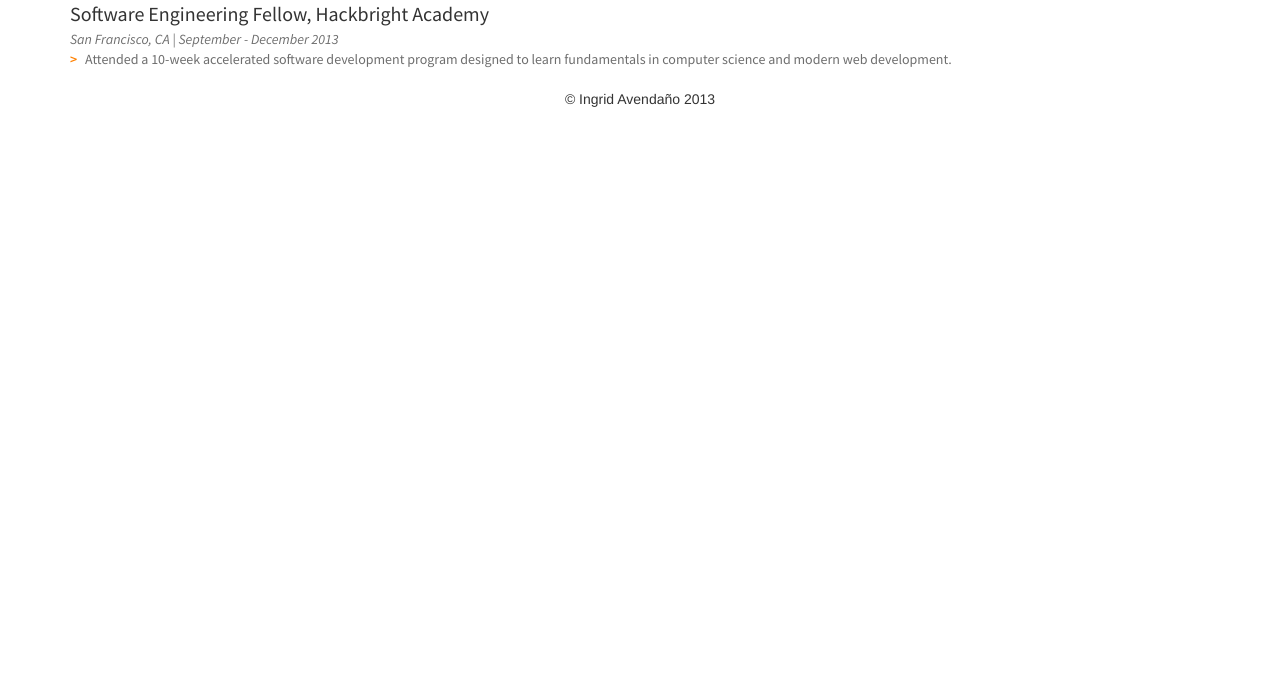
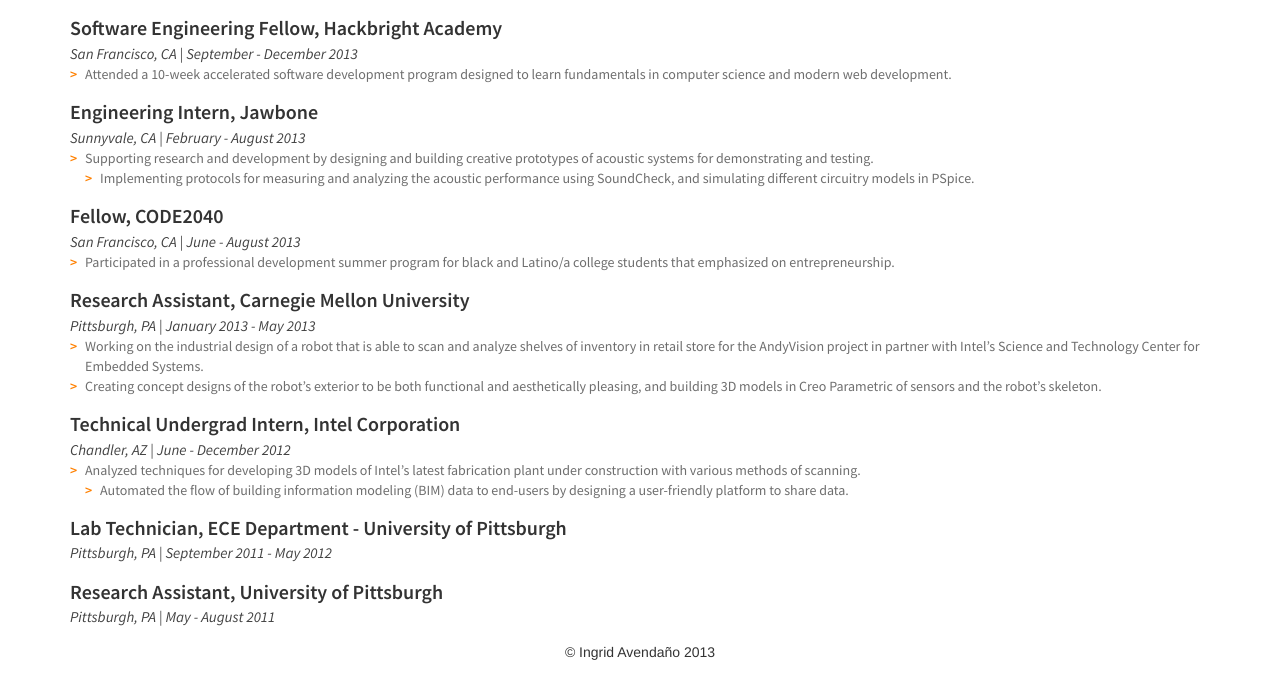
Before and after one commit to ingridavendano/ingridavendano.com, a Flask app: page /resume in a window 1280 px wide. Shown: the top 699 px of the page. Run offline with Flask 2, Linux system fonts and the light colour scheme.

Commit message:
Frist draft of resume.

```diff
--- a/run.py
+++ b/controller.py
@@ -1,5 +1,5 @@
 # -----------------------------------------------------------------------------
-# run.py
+# controller.py
 # Created by Ingrid Avendano 12/19/13.
 # -----------------------------------------------------------------------------
 # Contols different views and runs model depending on the view.
--- /dev/null
+++ b/model.py
@@ -0,0 +1,6 @@
+# -----------------------------------------------------------------------------
+# model.py
+# Created by Ingrid Avendano 12/19/13.
+# -----------------------------------------------------------------------------
+# Grabs data needed for website.
+# -----------------------------------------------------------------------------
--- a/static/css/resume.css
+++ b/static/css/resume.css
@@ -1,26 +1,29 @@
 
-div.job {
+.job {
     font-family: 'Source Sans Pro', sans-serif;
 }
 
 .job-title {
     font-size: 20;
+    font-weight: 600;
 }
 
 .job-timeframe {
-    color: #6E6E6E;
+    color: #424242;
     font-style: italic;
+    font-size: 15;
 }
 
 .job-bullet-point {
     font-weight: 800;
     color: #FF8000;
     width: 15px;
-    height: 40px;
+    height: 30px;
     float: left;
     padding-right: 10px;
 }
 
 .job-description {
     color: #6E6E6E;
+    font-size: 14;
 }
--- a/templates/resume.html
+++ b/templates/resume.html
@@ -1,6 +1,8 @@
 {% extends 'master.html' %}
 {% block body %}
     <div class="job">
+
+        <p>
             <div class="job-title">
                 Software Engineering Fellow, Hackbright Academy
             </div>
@@ -11,6 +13,83 @@
             <div class="job-description">
                 Attended a 10-week accelerated software development program designed to learn fundamentals in computer science and modern web development.
             </div>
+        </p>
+        <p>
+            <div class="job-title">
+                Engineering Intern, Jawbone
+            </div>
+            <div class="job-timeframe">
+                Sunnyvale, CA | February - August 2013
+            </div>
+            <div class="job-bullet-point">></div>
+            <div class="job-description">
+                Supporting research and development by designing and building creative prototypes of acoustic systems for demonstrating and testing.
+            </div>
+            <div class="job-bullet-point">></div>
+            <div class="job-description">
+                 Implementing protocols for measuring and analyzing the acoustic performance using SoundCheck, and simulating different circuitry models in PSpice.
+            </div>
+        </p>
+        <p>
+            <div class="job-title">
+                Fellow, CODE2040
+            </div>
+            <div class="job-timeframe">
+                San Francisco, CA | June - August 2013
+            </div>
+            <div class="job-bullet-point">></div>
+            <div class="job-description">
+                Participated in a professional development summer program for black and Latino/a college students that emphasized on entrepreneurship.
+            </div>
+        </p>
+        <p>
+            <div class="job-title">
+                Research Assistant, Carnegie Mellon University
+            </div>
+            <div class="job-timeframe">
+                Pittsburgh, PA | January 2013 - May 2013
+            </div>
+            <div class="job-bullet-point">></div>
+            <div class="job-description">
+                Working on the industrial design of a robot that is able to scan and analyze shelves of inventory in retail store for the AndyVision project in partner with Intel’s Science and Technology Center for Embedded Systems.
+            </div>
+            <div class="job-bullet-point">></div>
+            <div class="job-description">
+                Creating concept designs of the robot’s exterior to be both functional and aesthetically pleasing, and building 3D models in Creo Parametric of sensors and the robot’s skeleton.
+            </div>
+        </p>
+        <p>
+            <div class="job-title">
+                Technical Undergrad Intern, Intel Corporation
+            </div>
+            <div class="job-timeframe">
+                Chandler, AZ | June - December 2012
+            </div>
+            <div class="job-bullet-point">></div>
+            <div class="job-description">
+                Analyzed techniques for developing 3D models of Intel’s latest fabrication plant under construction with various methods of scanning.
+            </div>
+            <div class="job-bullet-point">></div>
+            <div class="job-description">
+                Automated the flow of building information modeling (BIM) data to end-users by designing a user-friendly platform to share data.
+            </div>
+        </p>
+        <p>
+            <div class="job-title">
+                Lab Technician, ECE Department - University of Pittsburgh
+            </div>
+            <div class="job-timeframe">
+                Pittsburgh, PA | September 2011 - May 2012
+            </div>
+        </p>
+        <p>
+            <div class="job-title">
+                Research Assistant, University of Pittsburgh
+            </div>
+            <div class="job-timeframe">
+                Pittsburgh, PA | May - August 2011
+            </div>
+        </p>
+    </div>
 
-	</div>
 {% endblock %}
```
Also changed, not shown: 1 other file. Lines whose indentation alone changed are shown as unchanged.
